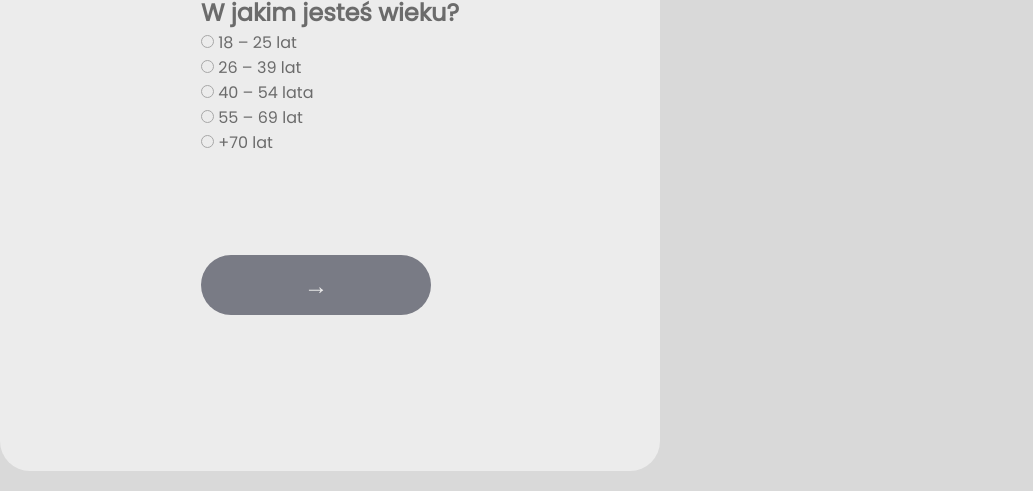
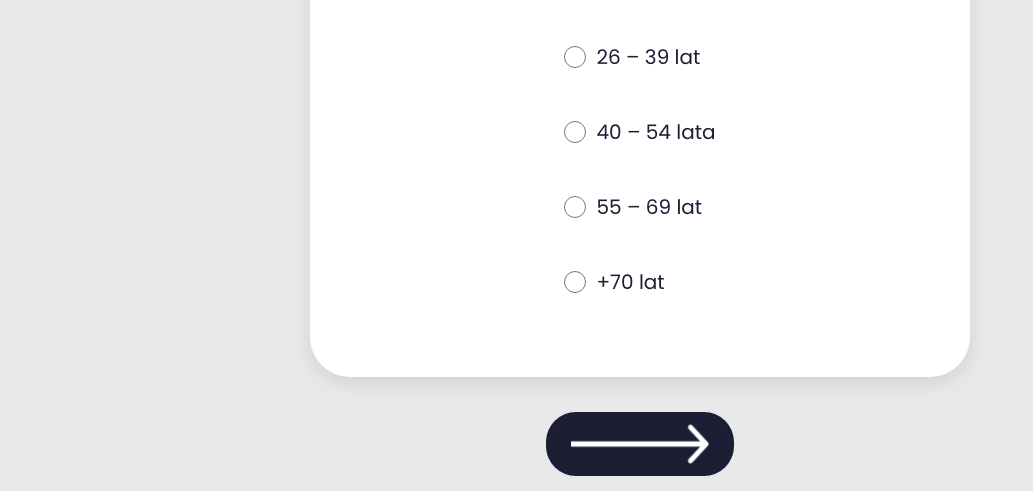
Before and after one commit to iza3nadel/Online-Survey-System, a plain HTML site: page form.html in a window 1280 px wide. Shown: the part 309-800 px from the top of the page, without its empty margins (0-1033 px from the left). Drawn offline with Linux system fonts and the light colour scheme.

Commit message:
Ankieta pierwsze pytanie

```diff
--- a/form.html
+++ b/form.html
@@ -1,20 +1,21 @@
 <!DOCTYPE html>
-<html lang="en">
+<html lang="pl">
 <head>
-    <meta charset="UTF-8">
-    <meta name="viewport" content="width=device-width, initial-scale=1.0">
-    <title>Ankieta</title>
-    <link rel="stylesheet" href="./style-form.css" />
-    <link rel="stylesheet" href="https://fonts.googleapis.com/css2?family=Poppins:wght@400&display=swap" />
+  <meta charset="UTF-8" />
+  <meta name="viewport" content="width=device-width, initial-scale=1.0" />
+  <title>Ankieta</title>
+  <link rel="stylesheet" href="style-form.css" />
+  <link rel="stylesheet" href="https://fonts.googleapis.com/css2?family=Poppins:wght@400&display=swap" />
 </head>
 <body>
-    <div class="container">
-        <div class="form-box">
-            <div class="question-number">
-            <h1>Pytanie 1</h1>
-            <div class="question-content">
-            <h2>W jakim jesteś wieku?</h2>
-            <form>
+  <div class="background-wrapper">
+    <div class="form-wrapper">
+      <div class="question-header">
+        <h1>Pytanie 1</h1>
+      </div>
+      <div class="form-box">
+        <h2>W jakim jesteś wieku?</h2>
+        <form>
           <label><input type="radio" name="wiek" /> 18 – 25 lat</label><br/>
           <label><input type="radio" name="wiek" /> 26 – 39 lat</label><br/>
           <label><input type="radio" name="wiek" /> 40 – 54 lata</label><br/>
@@ -22,7 +23,11 @@
           <label><input type="radio" name="wiek" /> +70 lat</label>
         </form>
       </div>
-      <button class="next-button">→</button>
+    </div>
+    <div class="next-button">
+      <button type="button">
+        <img src="pictures/arrow-next.png" alt="Dalej" />
+      </button>
     </div>
   </div>
 </body>
--- a/style-form.css
+++ b/style-form.css
@@ -1,34 +1,130 @@
+/* style-form.css */
 * {
   margin: 0;
   padding: 0;
+  box-sizing: border-box;
   font-family: 'Poppins', sans-serif;
 }
 
+html, body {
+  height: 100%; /* Ensure html and body take full height for centering */
+}
+
 body {
-    background-color: #d9d9d9;
+  background-color: #e9e9e9; /* Light gray page background, similar to image */
+  display: flex;
+  justify-content: center;
+  align-items: center;
+}
+
+.background-wrapper {
+  /* This div is the main container for the form and the button below it */
+  display: flex;
+  flex-direction: column; /* Stack form-wrapper and next-button vertically */
+  align-items: center;   /* Center them horizontally */
+  gap: 35px;             /* Space between form-wrapper and next-button */
+}
+
+.form-wrapper {
+  background-color: #ffffff; /* White background for the form card */
+  border-radius: 40px;     /* Rounded corners as seen in image */
+  width: 660px;            /* Original width from CSS */
+  /* height: 780px;        /* Commented out: Let content define height or use min-height */
+  display: flex;
+  flex-direction: column;
+  align-items: center;     /* Center its children (header, form-box) */
+  padding-bottom: 40px;    /* Padding at the bottom of the form card */
+  box-shadow: 0 6px 20px rgba(0, 0, 0, 0.1); /* Subtle shadow for depth */
+  /* opacity: 0.5; /* Removed: Makes the form fully opaque */
+}
+
+.question-header {
+  background-color: #1C1F33; /* Dark blue background */
+  border-radius: 30px;     /* Rounded corners, fitting inside form-wrapper */
+  width: 580px;            /* Original width from CSS */
+  height: 90px;            /* Original height from CSS */
+  margin-top: 40px;        /* Original margin from CSS */
+  display: flex;
+  justify-content: center;
+  align-items: center;
+  color: #fff;             /* White text */
+}
+
+.question-header h1 {
+  font-size: 48px; /* Original was 50px, slightly adjusted for better fit */
+  font-weight: 500;
+  margin: 0; /* Remove default h1 margin */
 }
 
 .form-box {
-    border-radius: 30px;
-    opacity: 0.5;
-    background-color: #FFFFFF;
-    height: 780px;
-    width: 660px;
+  padding: 40px; /* Original padding */
   display: flex;
-    justify-content: center;
+  flex-direction: column;
+  align-items: center; /* Center the question h2 and the form element */
+  gap: 35px;           /* Space between question (h2) and the form */
+  width: 100%;
+}
+
+.form-box h2 {
+  color: #1C1F33; /* Dark blue text */
+  font-size: 36px; /* Original was 38px, slightly adjusted */
+  font-weight: 500;
+  text-align: center; /* Ensure text is centered */
+}
+
+.form-box form {
+  display: flex;
+  flex-direction: column;
+  align-items: flex-start; /* Align labels (radio + text) to the left */
+  gap: 10px;               /* Original gap between radio button lines */
+}
+
+.form-box label {
+  font-size: 20px; /* Original was 18px, slightly increased for readability */
+  display: flex;
   align-items: center;
+  gap: 10px;           /* Original was 10px, increased for better spacing */
+  color: #1C1F33;
+  cursor: pointer;
+}
 
+/* Added line-height for better spacing if label text wraps, though not expected here */
+.form-box label br {
+  display: none; /* Hide the <br/> tags as flex gap handles spacing */
+}
+
+
+.form-box input[type="radio"] {
+  width: 22px;  /* Slightly larger for better visibility and clickability */
+  height: 22px;
+  cursor: pointer;
+  accent-color: #1C1F33; /* Colors the checkmark/dot of the radio button in modern browsers */
 }
 
 .next-button {
-    border-radius: 40px;
-    background: #1C1F33;
-    box-sizing: border-box;
-    height: 60px;
-    width: 230px;
-    position: relative;
-    top: 100px;
+  display: flex;
+  justify-content: center;
+  /* margin-bottom: 40px; /* Original, now handled by gap in .background-wrapper */
+  /* width: 100%; /* Original, not needed to center the button itself */
+}
+
+.next-button button {
+  background-color: #1C1F33; /* Dark blue background */
   border: none;
-    color: #FFFFFF;
-    font-size: 24px;
+  padding: 12px 25px; /* Original was 10px 20px, slightly increased */
+  border-radius: 30px;     /* Rounded corners for the button */
+  cursor: pointer;
+  display: flex;
+  align-items: center;
+  justify-content: center;
 }
+
+.next-button button:hover {
+  background-color: #2c3152;
+}
+
+.next-button img {
+  width: 138px;
+  height: 40px;
+
+}
```
Also changed, not shown: pictures/arrow-next.png (added). Lines whose indentation alone changed are shown as unchanged.
